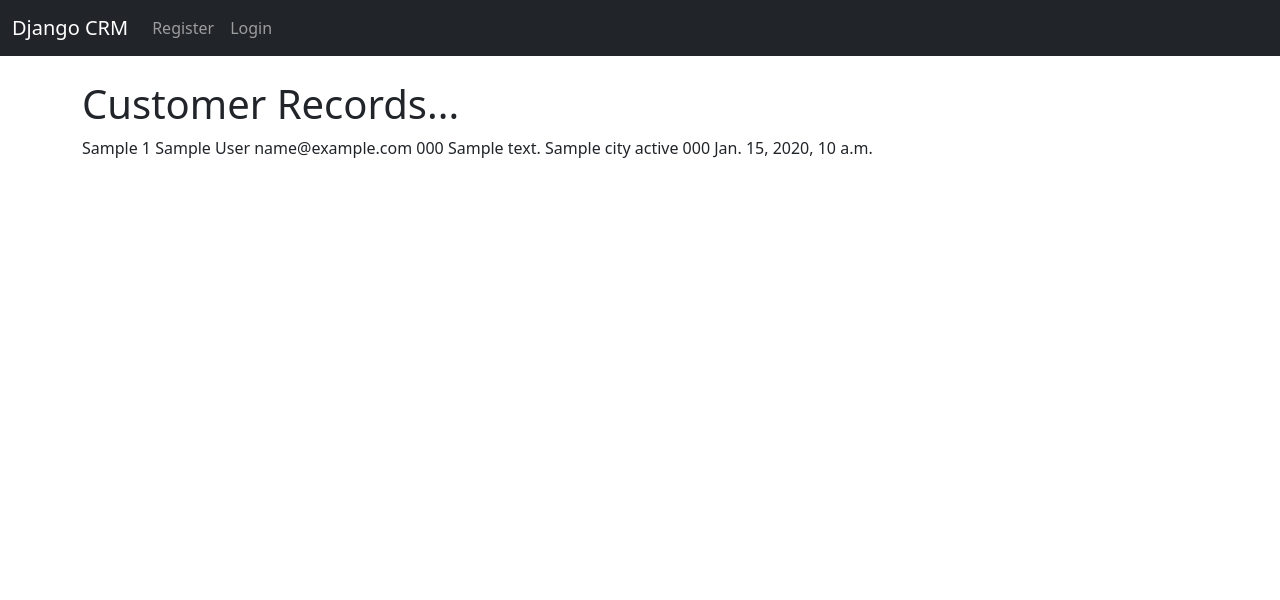
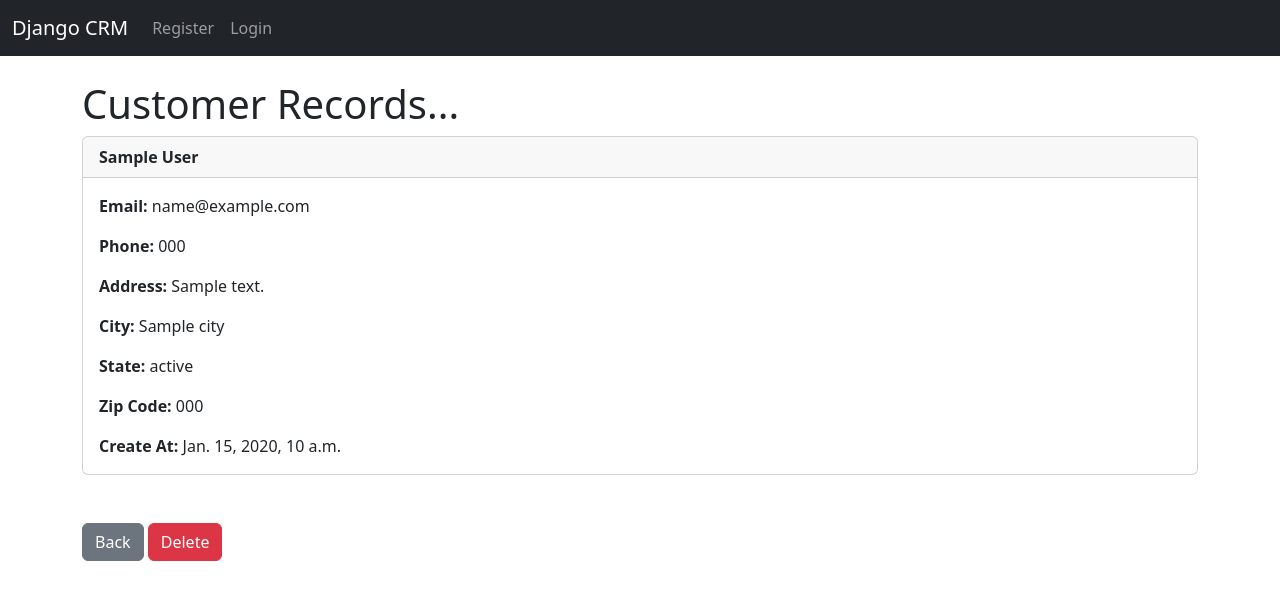
Before and after one commit to kuldeep1A/I5-Automate-22, a Django app: template DCRM/dcrm/website/templates/record.html in a window 1280 px wide. Shown: the top 600 px of the page. Run offline with Django 3.2, Linux system fonts and the light colour scheme; the template is opened without the code that fills it: most values are stand-ins (such as "Sample title", 1, 10 or a date in 2020).

Commit message:
Shape record 'changes'

```diff
--- a/DCRM/dcrm/website/templates/record.html
+++ b/DCRM/dcrm/website/templates/record.html
@@ -2,17 +2,37 @@
 {% block content %}
 
 <h1>Customer Records...</h1>
-{{ customer_record }}
+<div class="card">
+  <div class="card-header">
+    <strong>{{ customer_record.first_name }} {{ customer_record.last_name }}</strong>
+  </div>
+  <div class="card-body">
+    <p class="card-text">
+        <strong>Email: </strong>{{ customer_record.email }}<br/>
+    </p>
+    <p class="card-text">
+        <strong>Phone: </strong>{{ customer_record.phone }}<br/>
+    </p>
+    <p class="card-text">
+        <strong>Address: </strong>{{ customer_record.address }}<br/>
+    </p>
+    <p class="card-text">
+        <strong>City: </strong>{{ customer_record.city }}<br/>
+    </p>
+    <p class="card-text">
+        <strong>State: </strong>{{ customer_record.state }}<br/>
+    </p>
+    <p class="card-text">
+        <strong>Zip Code: </strong>{{ customer_record.zipcode }}<br/>
+    </p>
+    <p class="card-text">
+        <strong>Create At: </strong>{{ customer_record.create_at }}<br/>
+    </p>
+  </div>
+</div>
 
-{{ customer_record.id }}
-{{ customer_record.first_name }}
-{{ customer_record.last_name }}
-{{ customer_record.email }}
-{{ customer_record.phone }}
-{{ customer_record.address }}
-{{ customer_record.city }}
-{{ customer_record.state }}
-{{ customer_record.zipcode }}
-{{ customer_record.create_at }}
+<br><br>
+<a href="{% url 'home' %}" class="btn btn-secondary">Back</a>
+<a href="{% url 'home' %}" class="btn btn-danger">Delete</a>
 
 {% endblock %}
```
